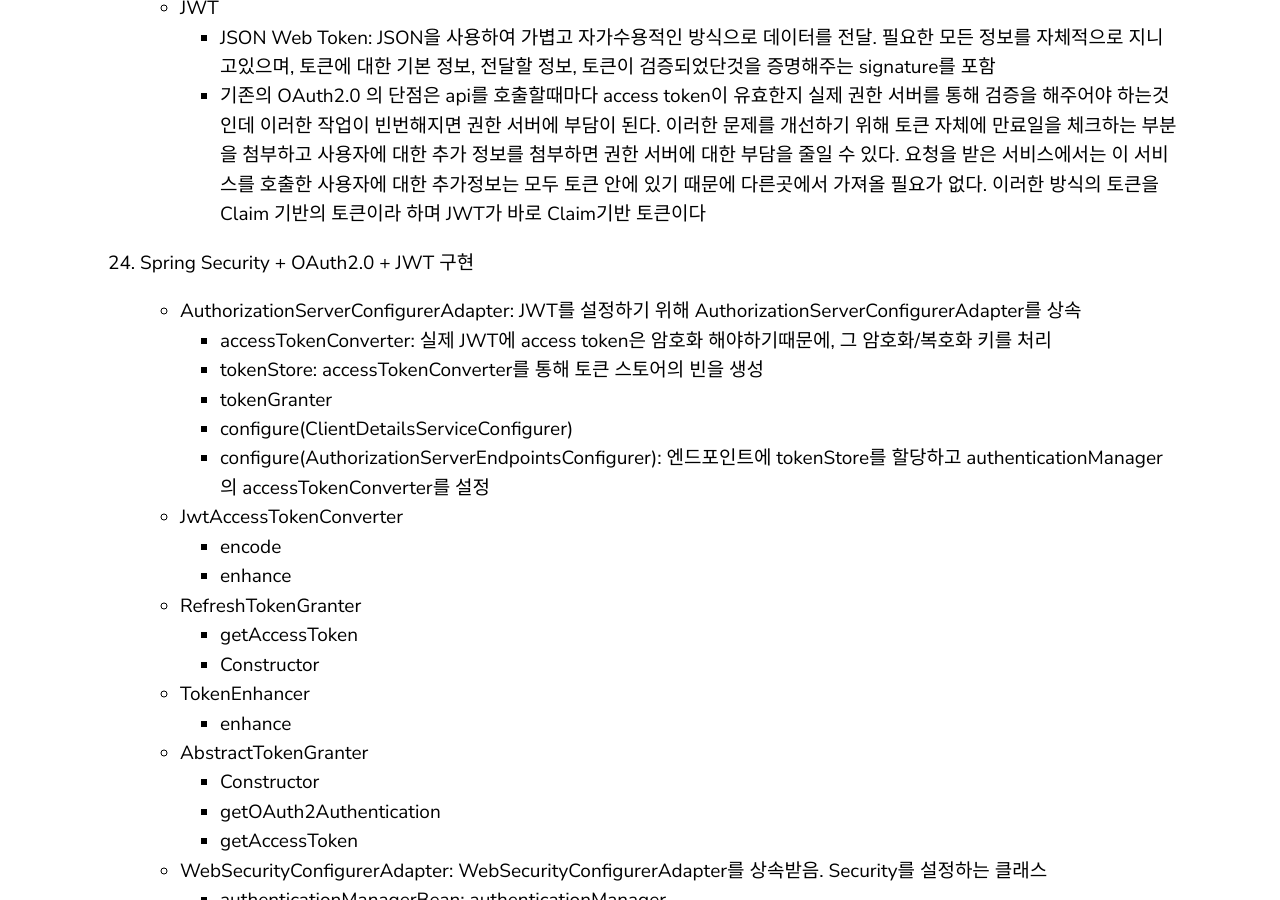
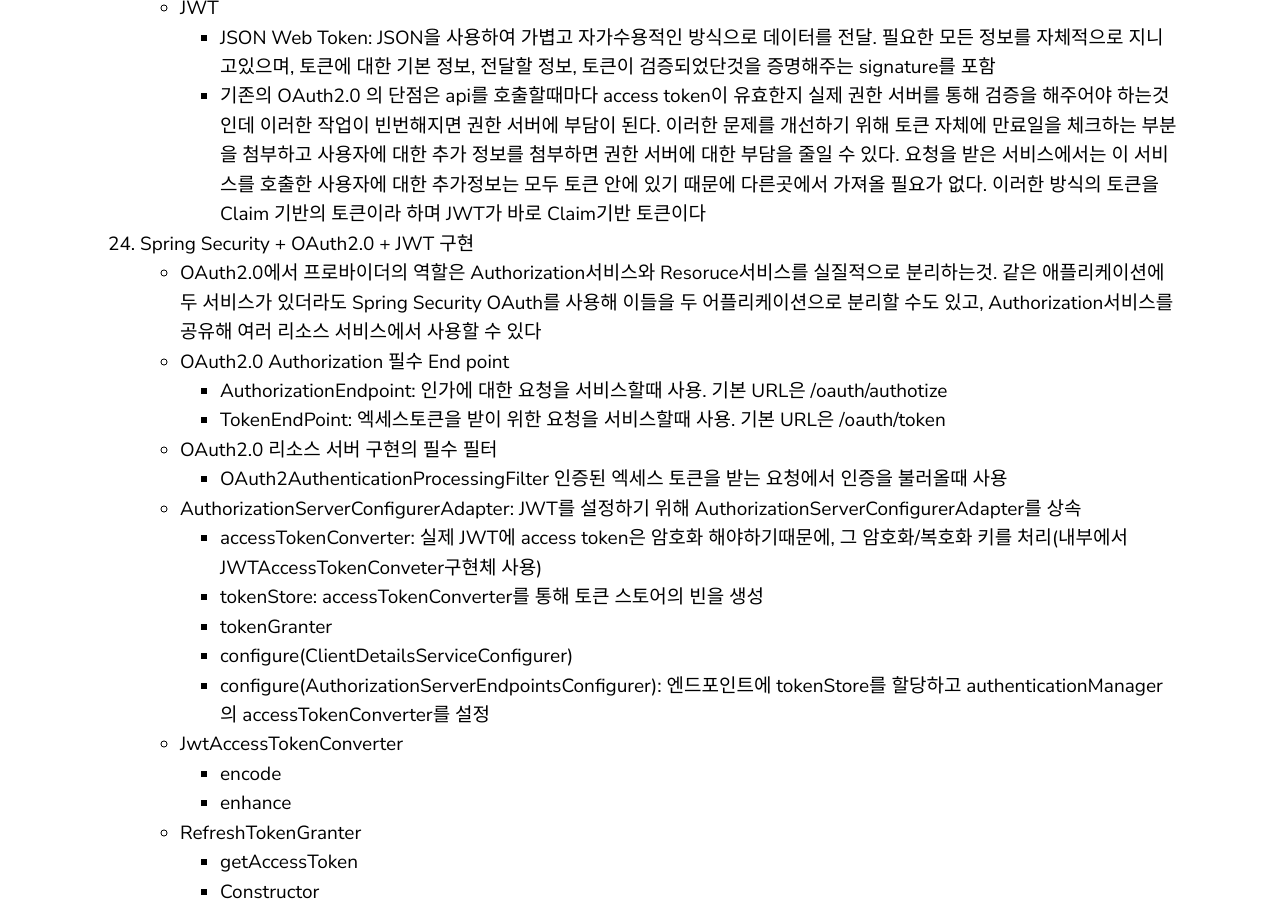
Before and after one commit to yoowonyoung/yoowonyoung.github.io, a Jekyll site: the page built from _posts/2020-08-11-Interview-03.md, in a window 1280 px wide and 900 px high, scrolled down 19910 px. Built offline with Jekyll 4.4.1, drawn with Linux system fonts in a browser that asks for light colours; comment, search, counter and statistics services are not loaded.

Commit message:
Update 2020-08-11-Interview-03.md

```diff
--- a/_posts/2020-08-11-Interview-03.md
+++ b/_posts/2020-08-11-Interview-03.md
@@ -586,9 +586,16 @@
 
 
 24. Spring Security + OAuth2.0 + JWT 구현
+    - OAuth2.0에서 프로바이더의 역할은 Authorization서비스와 Resoruce서비스를 실질적으로 분리하는것. 같은 애플리케이션에 두 서비스가 있더라도 Spring Security OAuth를 사용해 이들을 두 어플리케이션으로 분리할 수도 있고, Authorization서비스를 공유해 여러 리소스 서비스에서 사용할 수 있다
+    - OAuth2.0 Authorization 필수 End point
+        * AuthorizationEndpoint: 인가에 대한 요청을 서비스할때 사용. 기본 URL은 /oauth/authotize
+        * TokenEndPoint: 엑세스토큰을 받이 위한 요청을 서비스할때 사용. 기본 URL은 /oauth/token
+
+    - OAuth2.0 리소스 서버 구현의 필수 필터
+        * OAuth2AuthenticationProcessingFilter 인증된 엑세스 토큰을 받는 요청에서 인증을 불러올때 사용
 
     - AuthorizationServerConfigurerAdapter: JWT를 설정하기 위해 AuthorizationServerConfigurerAdapter를 상속
-        * accessTokenConverter: 실제 JWT에 access token은 암호화 해야하기때문에, 그 암호화/복호화 키를 처리
+        * accessTokenConverter: 실제 JWT에 access token은 암호화 해야하기때문에, 그 암호화/복호화 키를 처리(내부에서 JWTAccessTokenConveter구현체 사용)
         * tokenStore: accessTokenConverter를 통해 토큰 스토어의 빈을 생성
         * tokenGranter
         * configure(ClientDetailsServiceConfigurer)
```
